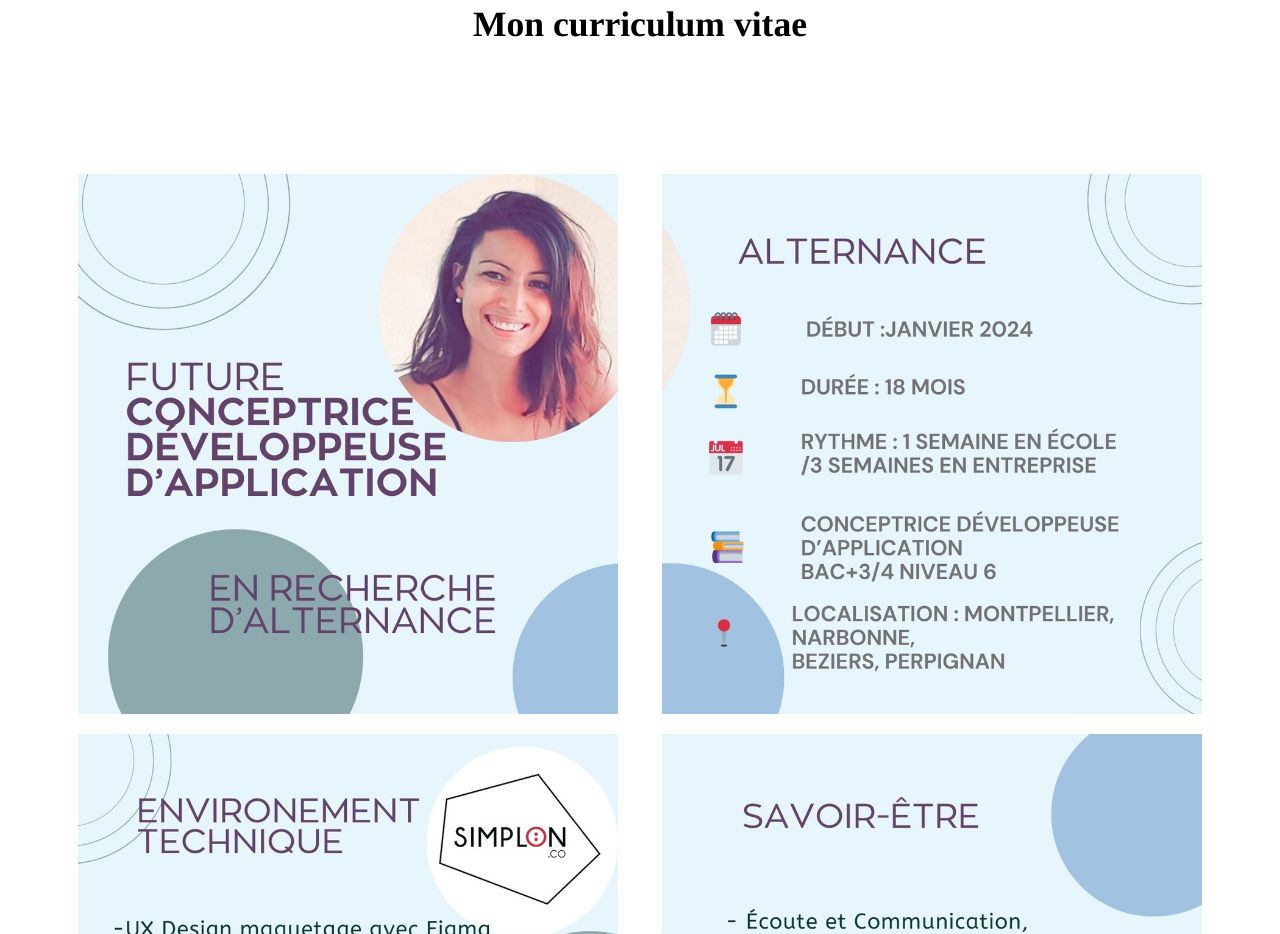
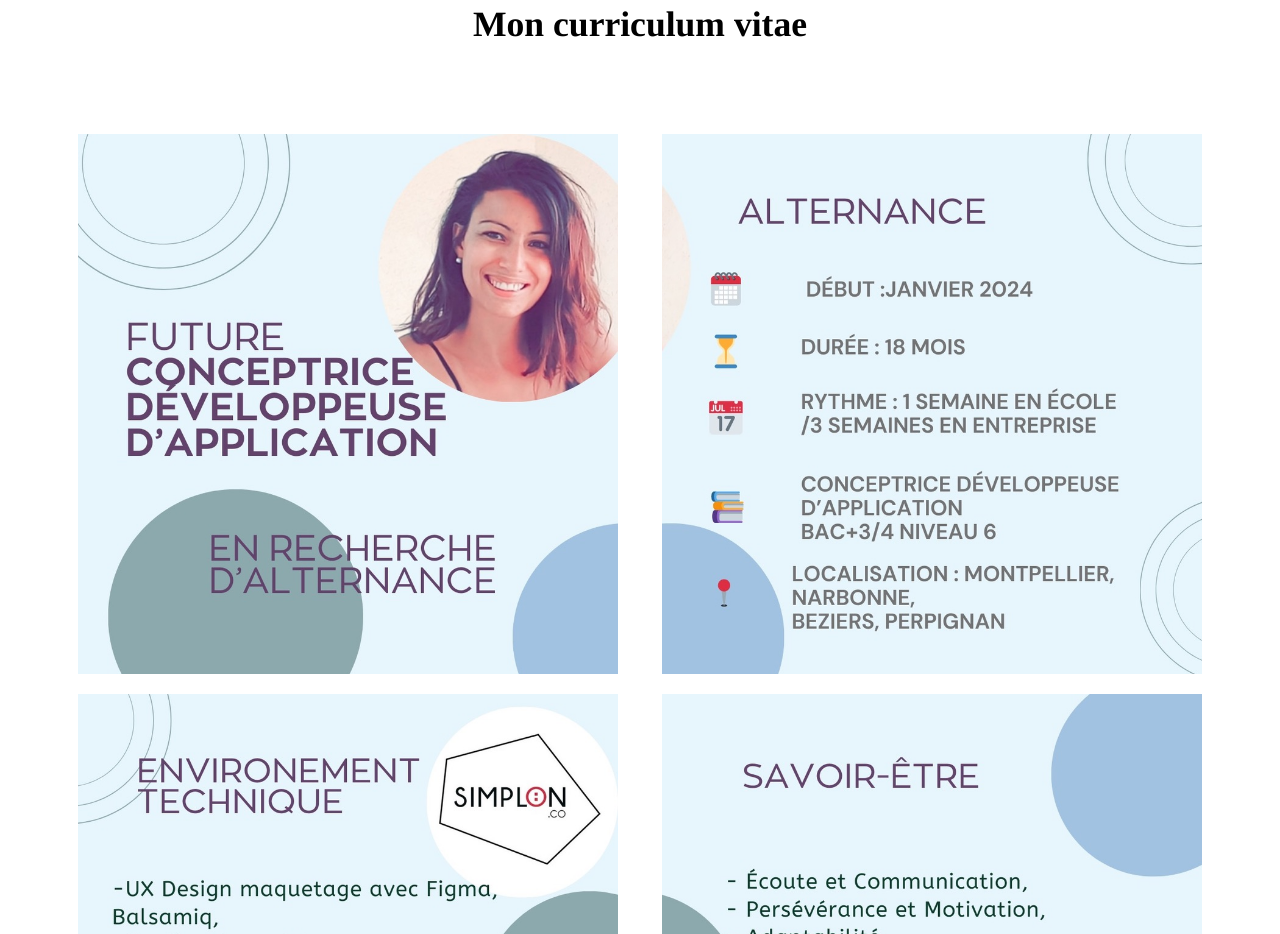
Before and after one commit to marine-ctg/marine-ctg.github.io, a plain HTML site: page index.html in a window 1280 px wide. Shown: the part 1838-2772 px from the top of the page. Drawn offline with Linux system fonts and the light colour scheme.

Commit message:
Update index.css

```diff
--- a/index.css
+++ b/index.css
@@ -156,7 +156,7 @@ h2 {
     left: 0;
 }
 .image-container {
-    margin-top: -100px;
+    margin-top: -140px;
     display: flex;
     justify-content: space-between;
     align-items: center;
```
